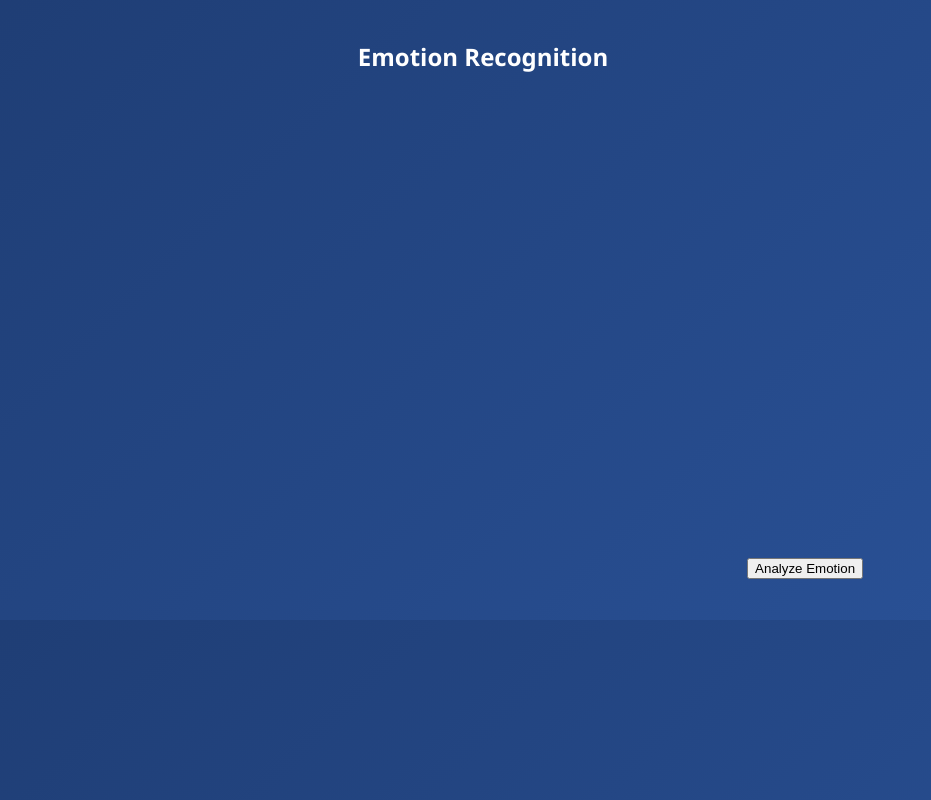
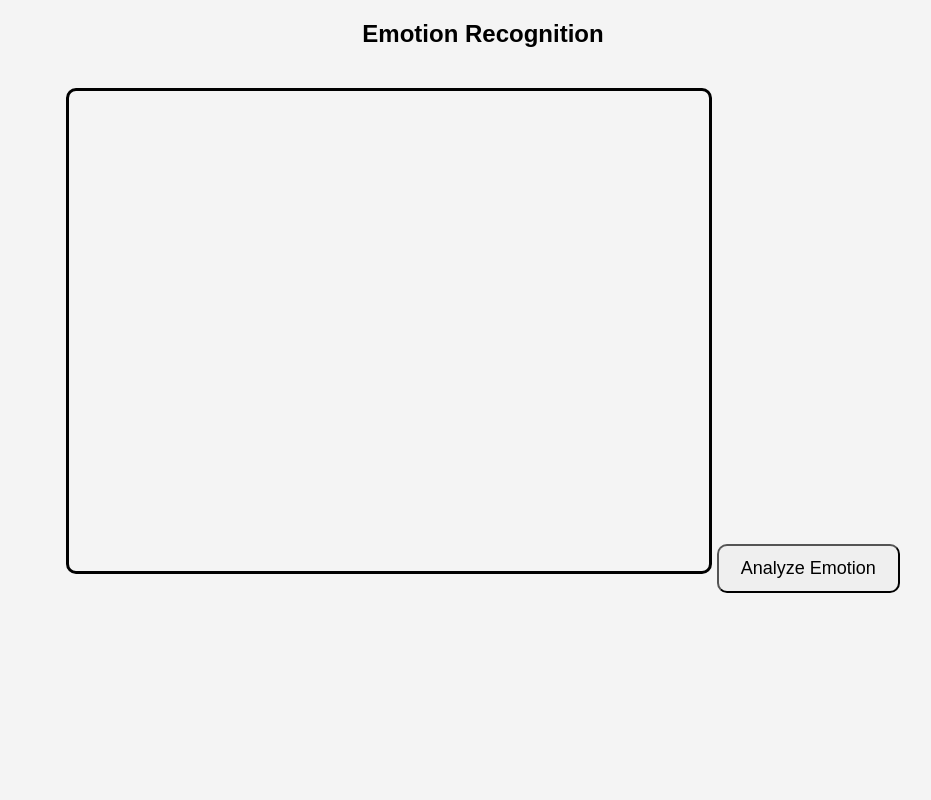
Before and after one commit to Mautin544/EMOTION-RECOGNITION, a Flask app: page / in a window 1280 px wide. Shown: the whole page, without its empty margins (157-1088 px from the left). Run offline with Flask 3, Linux system fonts and the light colour scheme.

Commit message:
Revamp CSS styles for body and new elements

```diff
--- a/static/style.css
+++ b/static/style.css
@@ -1,29 +1,19 @@
-/* static/style.css */
 body {
-    background: linear-gradient(135deg, #1e3c72, #2a5298);
-    color: white;
-    font-family: 'Segoe UI', sans-serif;
     text-align: center;
-    margin: 0;
-    padding: 20px;
+    background: #f4f4f4;
+    font-family: Arial;
 }
 
-.container {
-    margin-top: 30px;
+video {
+    margin-top: 20px;
+    border: 3px solid #000;
+    border-radius: 10px;
 }
 
-h1 {
-    font-size: 3em;
-    text-shadow: 0 0 10px rgba(255,255,255,0.5);
+button {
+    margin-top: 20px;
+    padding: 12px 22px;
+    font-size: 18px;
+    cursor: pointer;
+    border-radius: 10px;
 }
-
-img {
-    border: 8px solid rgba(255,255,255,0.2);
-    border-radius: 15px;
-    box-shadow: 0 10px 30px rgba(0,0,0,0.5);
-}
-
-p {
-    margin-top: 20px;
-    font-size: 1.3em;
-}
```
